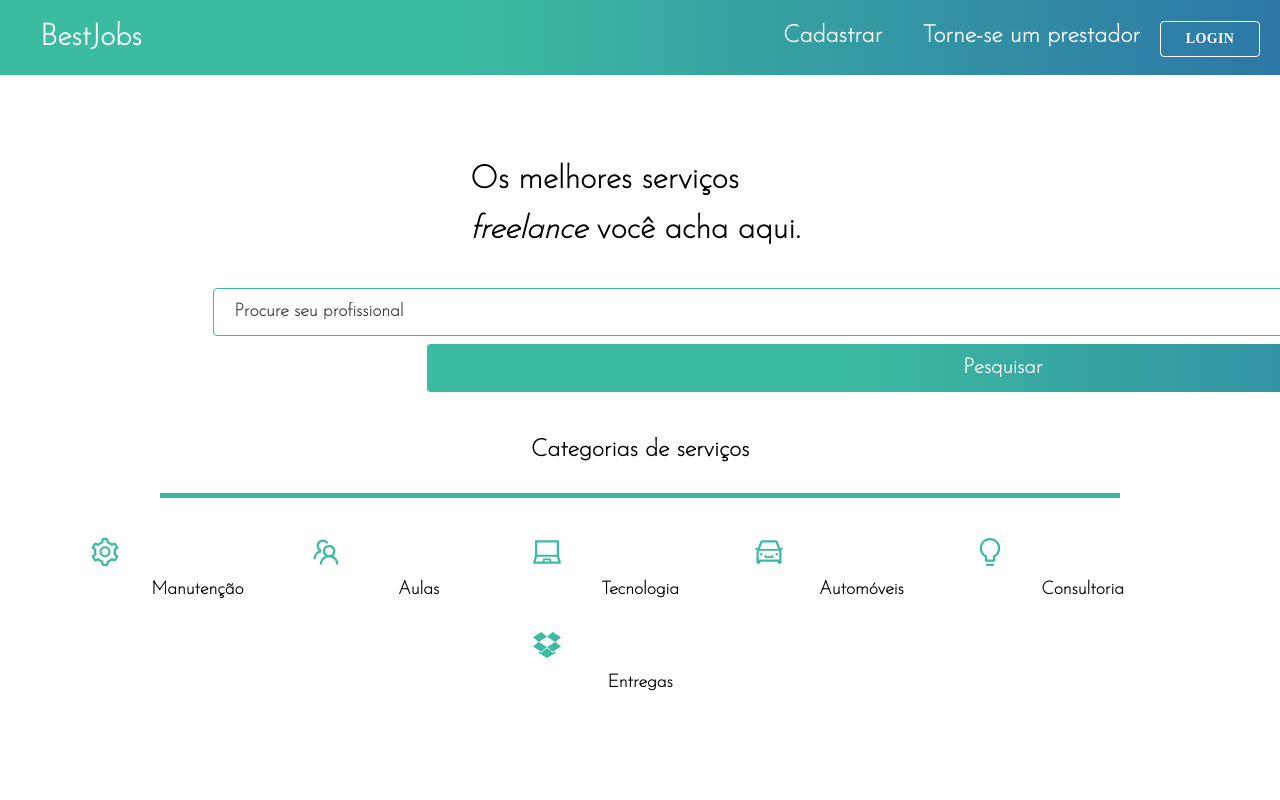
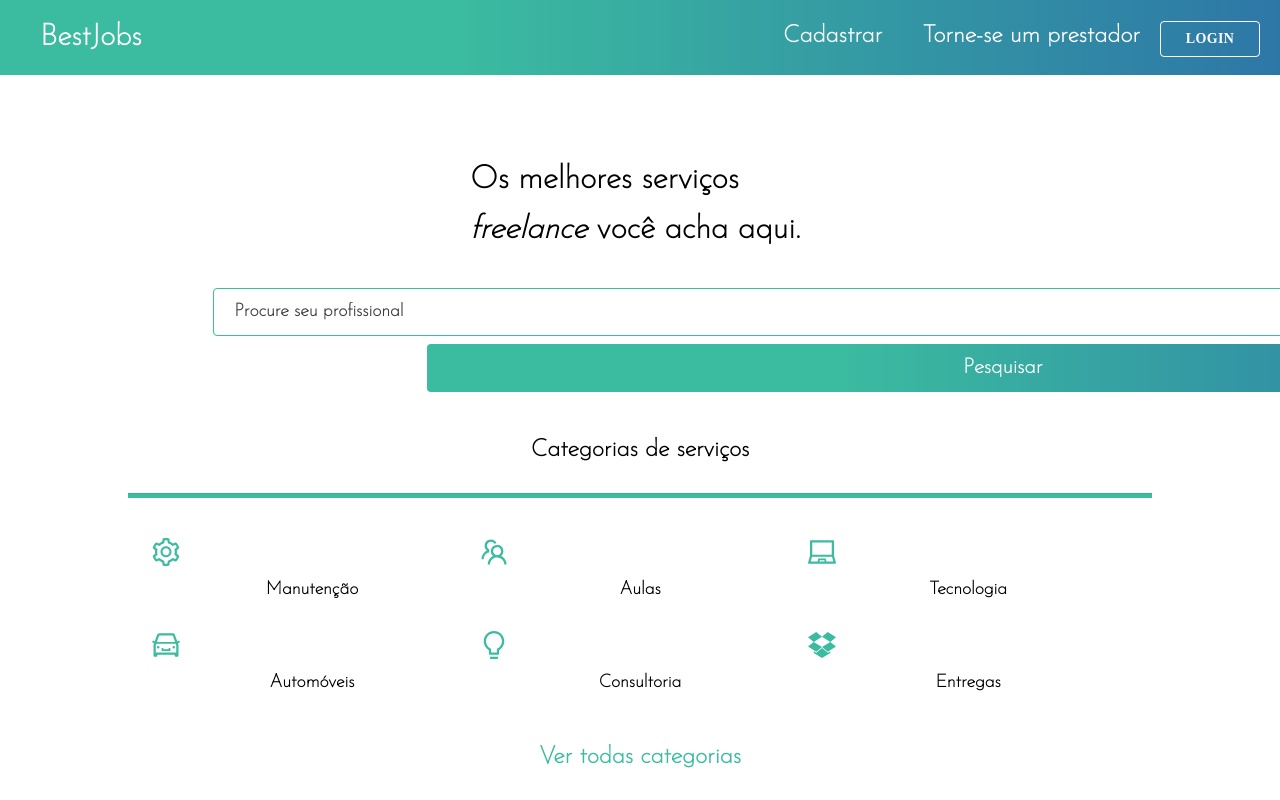
Before and after one commit to GabrielSoares-Dev/BestJobs, a React (Create React App) app: page / in a window 1280 px wide. Shown: the top 800 px of the page. Built offline with nearby package versions, Linux system fonts and the light colour scheme.

Commit message:
adicionando link na pagina

```diff
--- a/src/components/categoria/index.tsx
+++ b/src/pages/inicio/categoria/index.tsx
@@ -1,8 +1,12 @@
 import { Grid } from '@mui/material';
-import React from 'react';
+import React, { MouseEvent } from 'react';
 import * as Styled from './styles';
 
-const Categoria: React.FC = () => {
+interface Props {
+    onClick: React.MouseEventHandler<HTMLAnchorElement>
+}
+
+const Categoria: React.FC<Props> = ({ onClick }) => {
 
     return (
         <Grid
@@ -40,7 +44,7 @@ const Categoria: React.FC = () => {
                     display='flex'
                     width={105}
                     sm={3}
-                    lg={2}
+                    lg={3}
 
                 >
                     <Styled.IconManutencao />
@@ -54,7 +58,7 @@ const Categoria: React.FC = () => {
                     display='flex'
                     width={105}
                     sm={3}
-                    lg={2}
+                    lg={3}
                 >
                     <Styled.IconAula />
                     <Styled.TextCategoria>Aulas</Styled.TextCategoria>
@@ -67,7 +71,7 @@ const Categoria: React.FC = () => {
                     justifyContent='center'
                     display='flex'
                     width={105}
-                    lg={2}
+                    lg={3}
                 >
                     <Styled.IconTec />
                     <Styled.TextCategoria>Tecnologia</Styled.TextCategoria>
@@ -80,7 +84,7 @@ const Categoria: React.FC = () => {
                     justifyContent='center'
                     display='flex'
                     width={105}
-                    lg={2}
+                    lg={3}
                 >
                     <Styled.IconCarro />
                     <Styled.TextCategoria>Automóveis</Styled.TextCategoria>
@@ -93,7 +97,7 @@ const Categoria: React.FC = () => {
                     justifyContent='center'
                     display='flex'
                     width={105}
-                    lg={2}
+                    lg={3}
                 >
                     <Styled.IconConsulto />
                     <Styled.TextCategoria>Consultoria</Styled.TextCategoria>
@@ -101,7 +105,7 @@ const Categoria: React.FC = () => {
                 </Grid>
                 <Grid
                     sm={3}
-                    lg={2}
+                    lg={3}
                     item
                     flexDirection='column'
                     justifyContent='center'
@@ -111,6 +115,14 @@ const Categoria: React.FC = () => {
                     <Styled.IconBox />
                     <Styled.TextCategoria>Entregas</Styled.TextCategoria>
                 </Grid>
+
+
+            </Grid>
+            <Grid
+                item
+                marginTop={3}
+            >
+                <Styled.CategoriaNav onClick={onClick}>Ver todas categorias</Styled.CategoriaNav>
             </Grid>
         </Grid>
     )
--- a/src/components/categoria/styles.ts
+++ b/src/pages/inicio/categoria/styles.ts
@@ -13,32 +13,62 @@ BulbOutlined
 export const IconManutencao = styled(SettingOutlined)`
 color:rgba(59,187,160,1);
 font-size:28px;
+transition-duration:0.5s;
+cursor: pointer;
+&:hover{
+    color:#000;
+}
 `;
 export const IconTec = styled(LaptopOutlined)`
 color:rgba(59,187,160,1);
 font-size:28px;
+transition-duration:0.5s;
+cursor: pointer;
+&:hover{
+    color:#000;
+}
 `;
 export const IconCarro = styled(CarOutlined)`
 color:rgba(59,187,160,1);
 font-size:28px;
+transition-duration:0.5s;
+cursor: pointer;
+&:hover{
+    color:#000;
+}
 `;
 export const IconAula = styled(TeamOutlined)`
 color:rgba(59,187,160,1);
 font-size:28px;
+transition-duration:0.5s;
+cursor: pointer;
+&:hover{
+    color:#000;
+}
 `;
 export const IconBox = styled(DropboxOutlined)`
 color:rgba(59,187,160,1);
 font-size:28px;
+transition-duration:0.5s;
+cursor: pointer;
+&:hover{
+    color:#000;
+}
 `;
 export const IconConsulto = styled(BulbOutlined)`
 color:rgba(59,187,160,1);
 font-size:28px;
+transition-duration:0.5s;
+cursor: pointer;
+&:hover{
+    color:#000;
+}
 `;
 
 export const CustomDivider = styled(Divider)`
 background-color:rgba(59,187,160,1);
 height:5px;
-width:75vw;
+width:80vw;
 `;
 
 export const CategoriaTitle = styled.p`
@@ -53,6 +83,16 @@ color:#000;
 font-size:18px;
 font-weight:bold;
 text-align:center;
-margin-top:10px
+margin-top:10px;
 
 `;
+
+export const CategoriaNav = styled.a`
+color:rgba(59,187,160,1);
+font-size:24px;
+font-weight:bold;
+&:hover{
+    color:rgba(59,187,160,1);
+}
+
+`;
--- a/src/pages/inicio/index.tsx
+++ b/src/pages/inicio/index.tsx
@@ -5,7 +5,7 @@ import * as Ui from './stylesui';
 import Estrutura from '../../components/layouts/estrutura';
 import { Message } from '../../utils/messages';
 import { Input } from '../../components/Input';
-import Categoria from '../../components/categoria';
+import Categoria from './categoria';
 import * as Styled from './styles';
 
 
@@ -47,9 +47,7 @@ const InitialPage: React.FC = () => {
                     <Button onClick={HandleLoading}>Pesquisar</Button>
                 </Grid>
             </Grid>
-
-
-                <Categoria />
+                <Categoria onClick={HandleLoading} />
 
         </Estrutura>
     )
```
